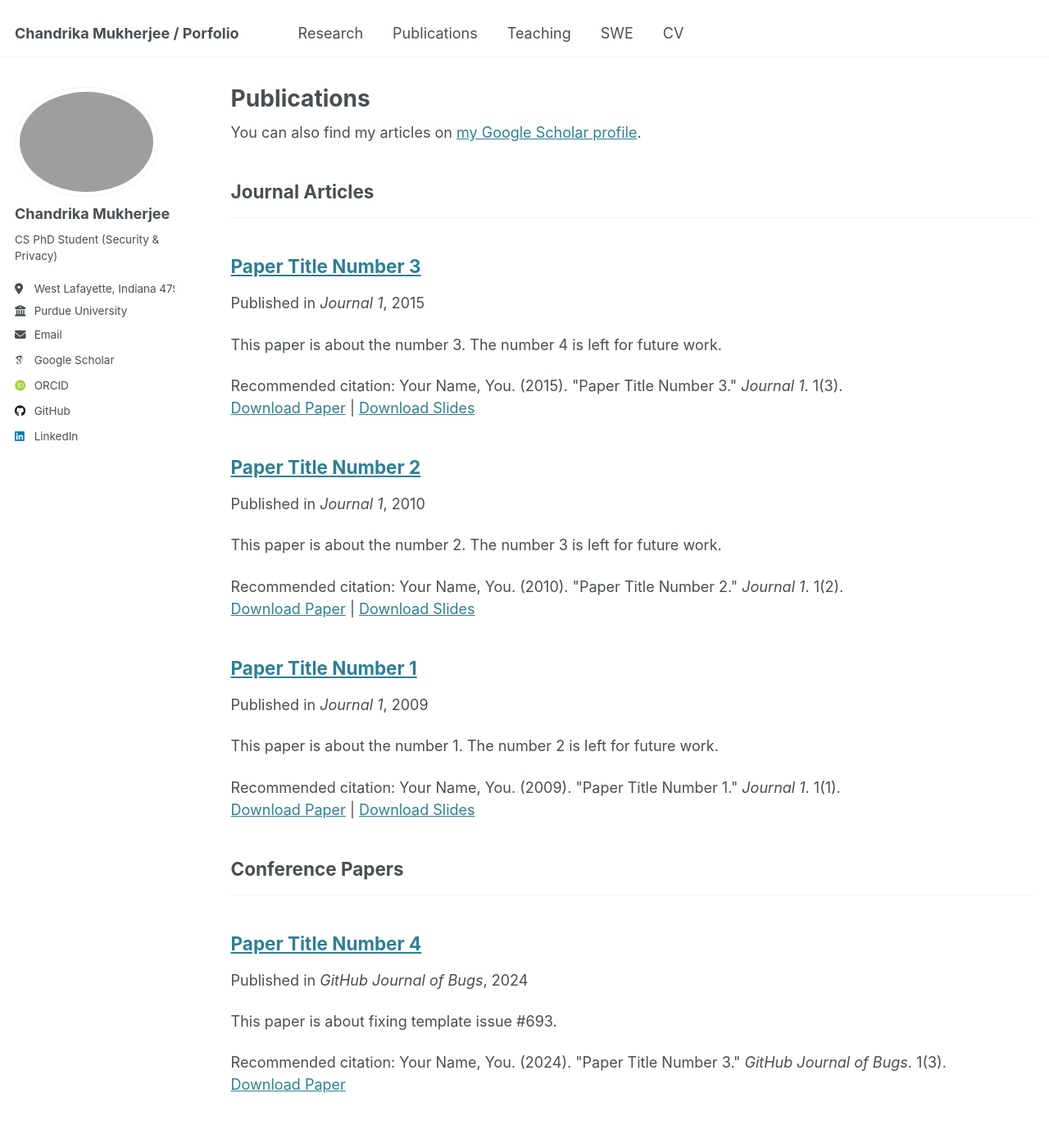
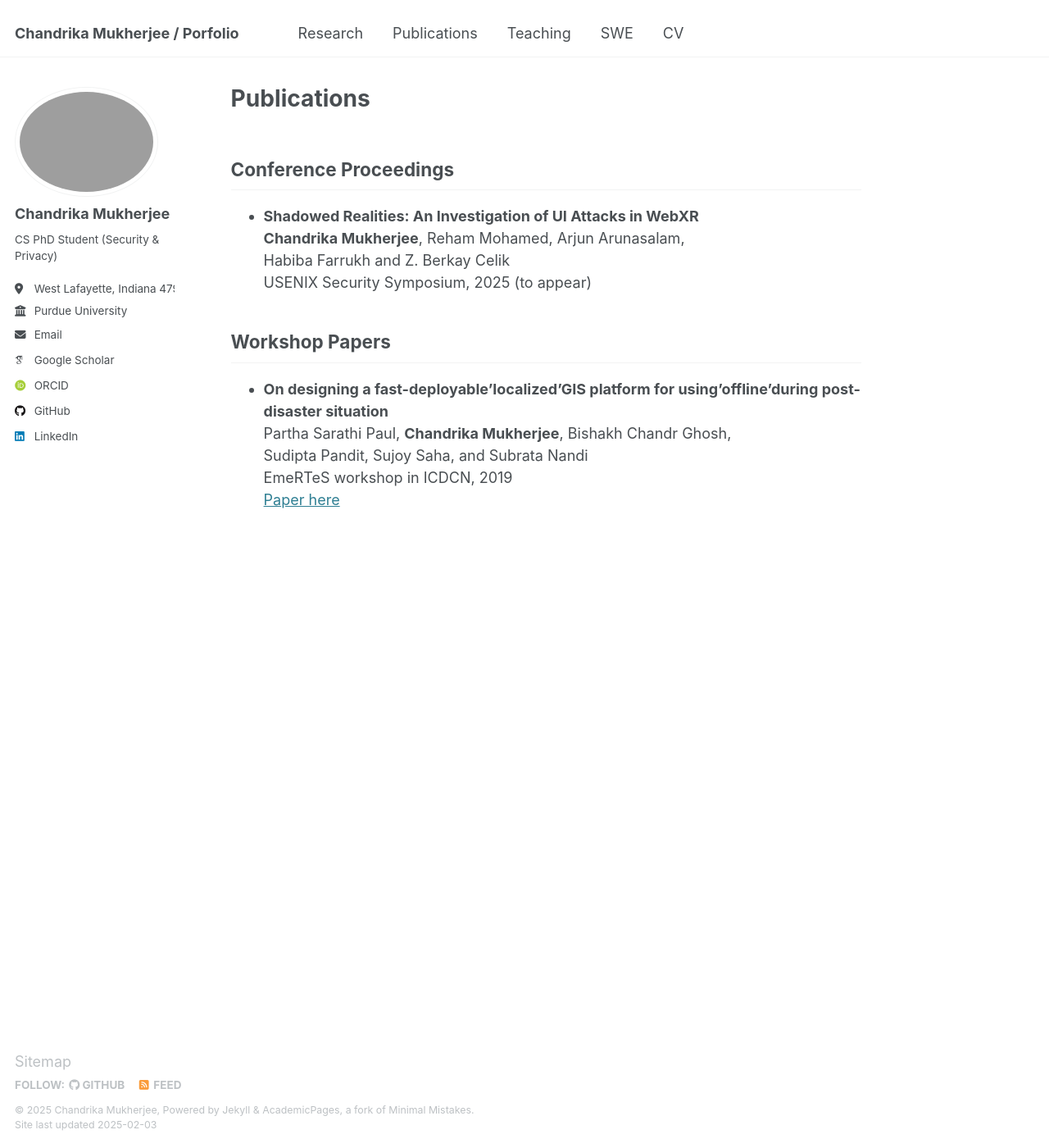
Before and after one commit to chandms/chandms.github.io, a Jekyll site: the page built from _pages/publications.md, in a window 1280 px wide and 1400 px high. Shown: the whole window at 82% size. Built offline with Jekyll 4.4.1, drawn with Linux system fonts in a browser that asks for light colours; some web fonts are replaced.

Commit message:
updated markdowns

```diff
--- a/_pages/publications.html
+++ /dev/null
@@ -1,33 +0,0 @@
----
-layout: archive
-title: "Publications"
-permalink: /publications/
-author_profile: true
----
-
-{% if site.author.googlescholar %}
-  <div class="wordwrap">You can also find my articles on <a href="{{site.author.googlescholar}}">my Google Scholar profile</a>.</div>
-{% endif %}
-
-{% include base_path %}
-
-<!-- New style rendering if publication categories are defined -->
-{% if site.publication_category %}
-  {% for category in site.publication_category  %}
-    {% assign title_shown = false %}
-    {% for post in site.publications reversed %}
-      {% if post.category != category[0] %}
-        {% continue %}
-      {% endif %}
-      {% unless title_shown %}
-        <h2>{{ category[1].title }}</h2><hr />
-        {% assign title_shown = true %}
-      {% endunless %}
-      {% include archive-single.html %}
-    {% endfor %}
-  {% endfor %}
-{% else %}
-  {% for post in site.publications reversed %}
-    {% include archive-single.html %}
-  {% endfor %}
-{% endif %}
--- /dev/null
+++ b/_pages/publications.md
@@ -0,0 +1,23 @@
+---
+permalink: /publications/
+title: "Publications"
+author_profile: true
+redirect_from:
+  - /about/
+  - /about.html
+---
+
+## Conference Proceedings
+
+- **Shadowed Realities: An Investigation of UI Attacks in WebXR**\
+  **Chandrika Mukherjee**, Reham Mohamed, Arjun Arunasalam,\
+  Habiba Farrukh and Z. Berkay Celik\
+  USENIX Security Symposium, 2025 (to appear)
+
+## Workshop Papers
+
+- **On designing a fast-deployable'localized'GIS platform for using'offline'during post-disaster situation**\
+  Partha Sarathi Paul, **Chandrika Mukherjee**, Bishakh Chandr Ghosh,\
+  Sudipta Pandit, Sujoy Saha, and Subrata Nandi\
+  EmeRTeS workshop in ICDCN, 2019\
+  [Paper here](https://dl.acm.org/doi/pdf/10.1145/3288599.3295592){:target="\_blank"}
```
Also changed, not shown: _pages/swe.md (added, +21 -0 lines), _pages/teaching.html (deleted, +0 -12 lines), _pages/teaching.md (added, +25 -0 lines), _pages/research.md (line endings or trailing spaces), images/meta_logo.jpg (added), 4 other files.
